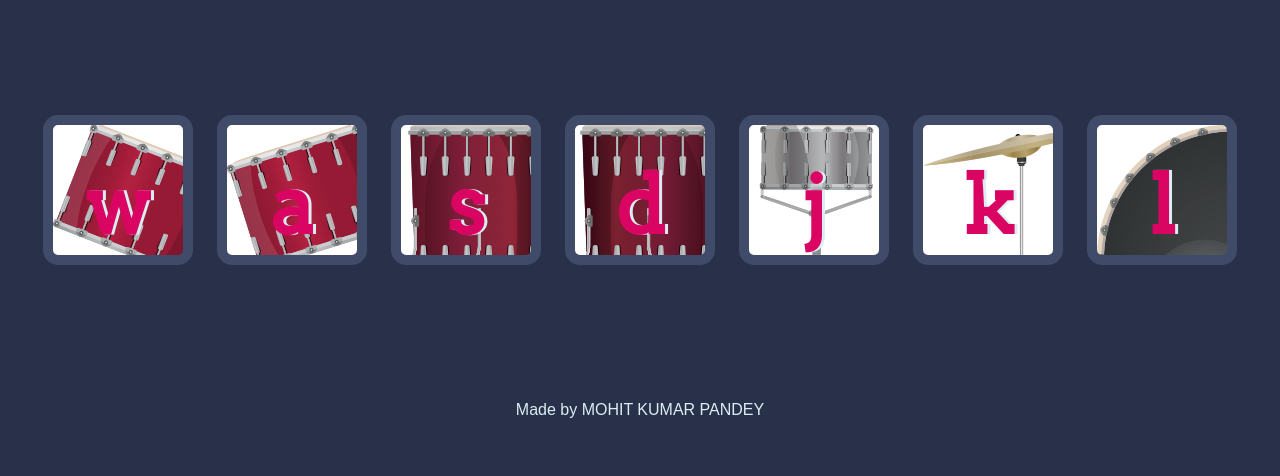
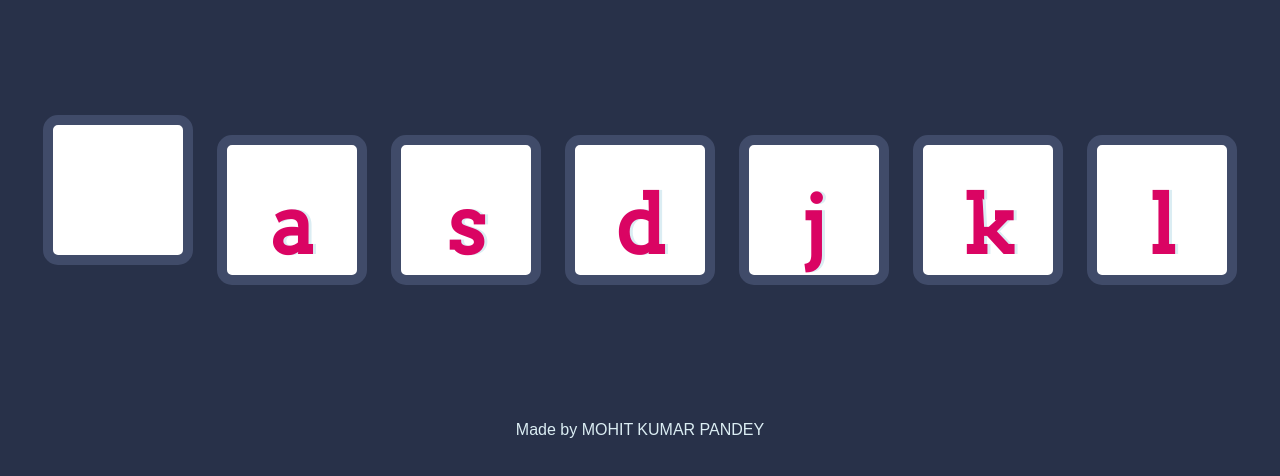
Before and after one commit to PandeyMohit20/Drum_kit, a plain HTML site: page index.html in a window 1280 px wide. Shown: the part 174-650 px from the top of the page. Drawn offline with Linux system fonts and the light colour scheme.

Commit message:
Update index.html

```diff
--- a/index.html
+++ b/index.html
@@ -12,13 +12,13 @@
 
   <h1 id="title">Drum 🥁 Kit</h1>
   <div class="set">
-    <button class="w drum">w</button>
-    <button class="a drum">a</button>
-    <button class="s drum">s</button>
-    <button class="d drum">d</button>
-    <button class="j drum">j</button>
-    <button class="k drum">k</button>
-    <button class="l drum">l</button>
+    <button class="M drum"></button>
+    <button class="O drum">a</button>
+    <button class="H drum">s</button>
+    <button class="I drum">d</button>
+    <button class="T drum">j</button>
+    <button class="D drum">k</button>
+    <button class="J drum">l</button>
   </div>
 
 
```
